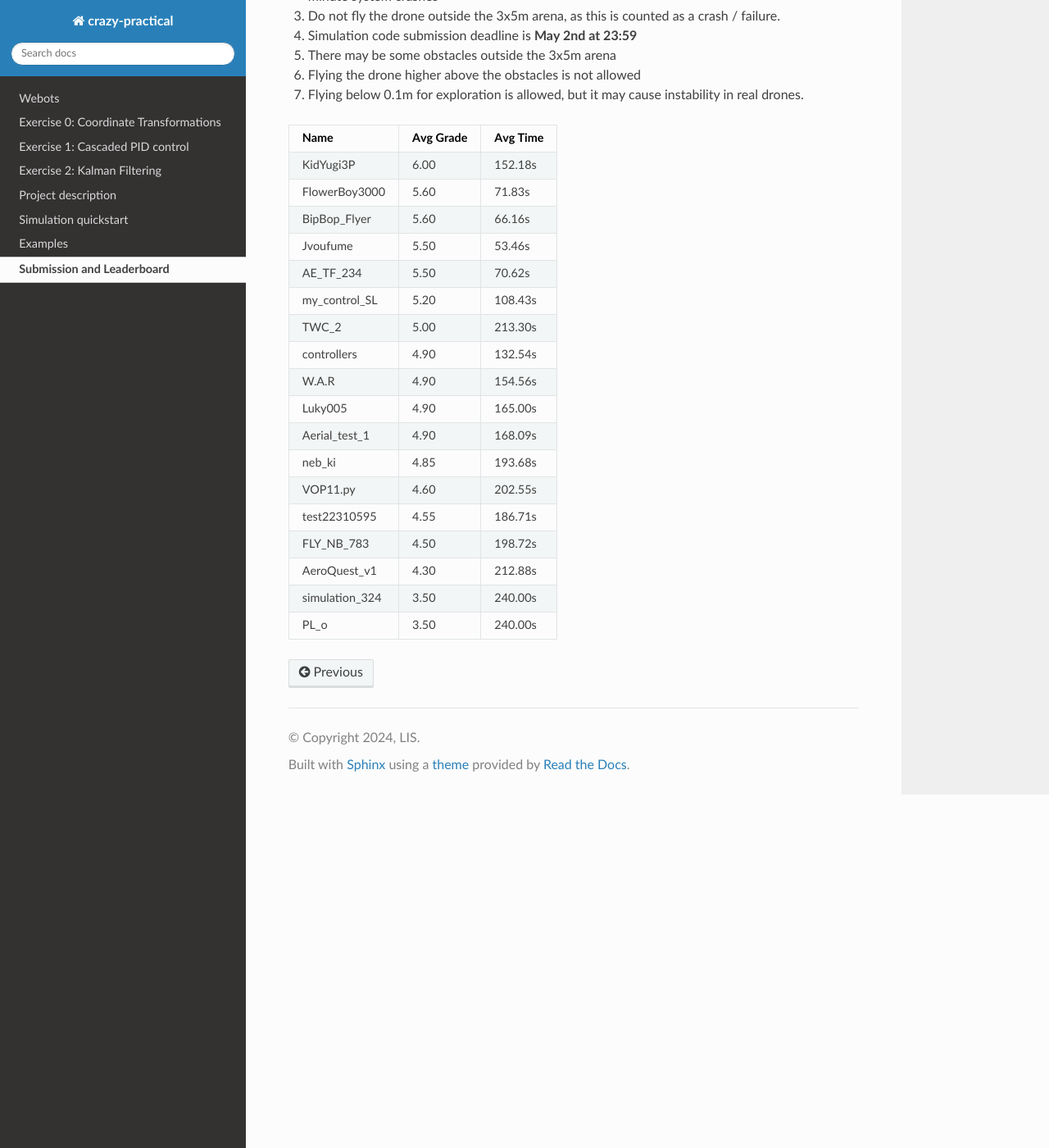
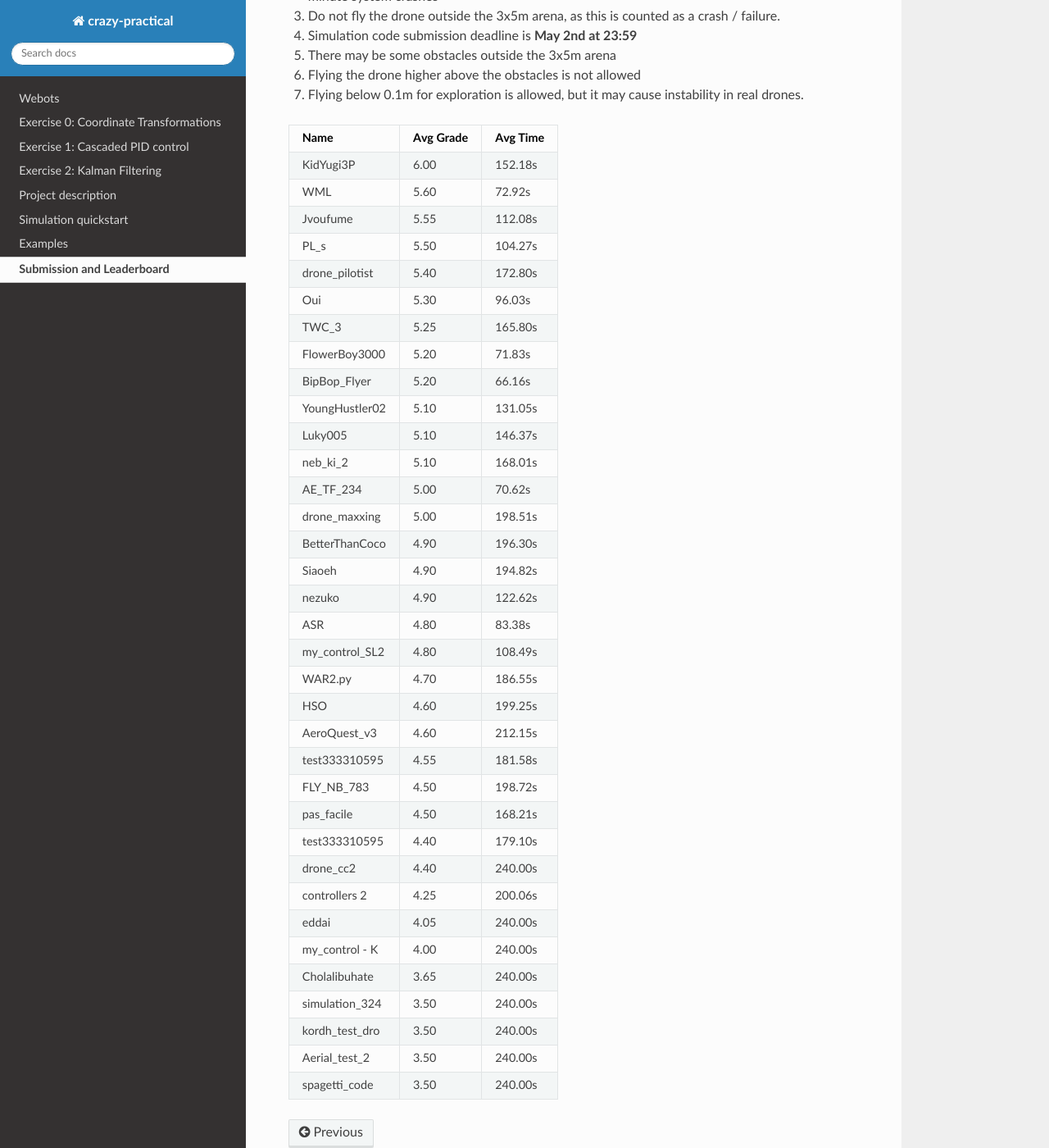
Before and after one commit to lis-epfl/micro-502, a Sphinx documentation site: the page built from docs/assignment/leaderboard.rst, in a window 1280 px wide and 1400 px high, scrolled down 488 px. Shown: the whole window at 82% size. Built offline with Sphinx 7.4.7 and the Read the Docs theme 2.0.0, drawn with Linux system fonts in a browser that asks for light colours.

Commit message:
Leaderboard update

```diff
--- a/docs/assignment/leaderboard.rst
+++ b/docs/assignment/leaderboard.rst
@@ -21,21 +21,38 @@ Please ensure that the zip file you submit at least contains your **my_control.p
 Name           Avg Grade Avg Time
 ============== ========= ========
 KidYugi3P      6.00      152.18s
-FlowerBoy3000  5.60      71.83s
-BipBop_Flyer   5.60      66.16s
-Jvoufume       5.50      53.46s
-AE_TF_234      5.50      70.62s
-my_control_SL  5.20      108.43s
-TWC_2          5.00      213.30s
-controllers    4.90      132.54s
-W.A.R          4.90      154.56s
-Luky005        4.90      165.00s
-Aerial_test_1  4.90      168.09s
-neb_ki         4.85      193.68s
-VOP11.py       4.60      202.55s
-test22310595   4.55      186.71s
+WML            5.60      72.92s
+Jvoufume       5.55      112.08s
+PL_s           5.50      104.27s
+drone_pilotist 5.40      172.80s
+Oui            5.30      96.03s
+TWC_3          5.25      165.80s
+FlowerBoy3000  5.20      71.83s
+BipBop_Flyer   5.20      66.16s
+YoungHustler02 5.10      131.05s
+Luky005        5.10      146.37s
+neb_ki_2       5.10      168.01s
+AE_TF_234      5.00      70.62s
+drone_maxxing  5.00      198.51s
+BetterThanCoco 4.90      196.30s
+Siaoeh         4.90      194.82s
+nezuko         4.90      122.62s
+ASR            4.80      83.38s
+my_control_SL2 4.80      108.49s
+WAR2.py        4.70      186.55s
+HSO            4.60      199.25s
+AeroQuest_v3   4.60      212.15s
+test333310595  4.55      181.58s
 FLY_NB_783     4.50      198.72s
-AeroQuest_v1   4.30      212.88s
+pas_facile     4.50      168.21s
+test333310595  4.40      179.10s
+drone_cc2      4.40      240.00s
+controllers  2 4.25      200.06s
+eddai          4.05      240.00s
+my_control - K 4.00      240.00s
+Cholalibuhate  3.65      240.00s
 simulation_324 3.50      240.00s
-PL_o           3.50      240.00s
+kordh_test_dro 3.50      240.00s
+Aerial_test_2  3.50      240.00s
+spagetti_code  3.50      240.00s
 ============== ========= ========
```
